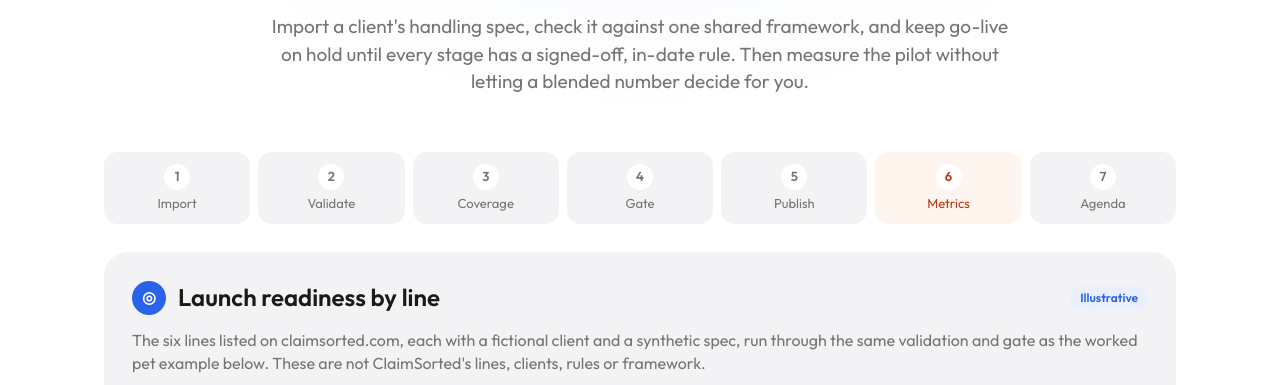
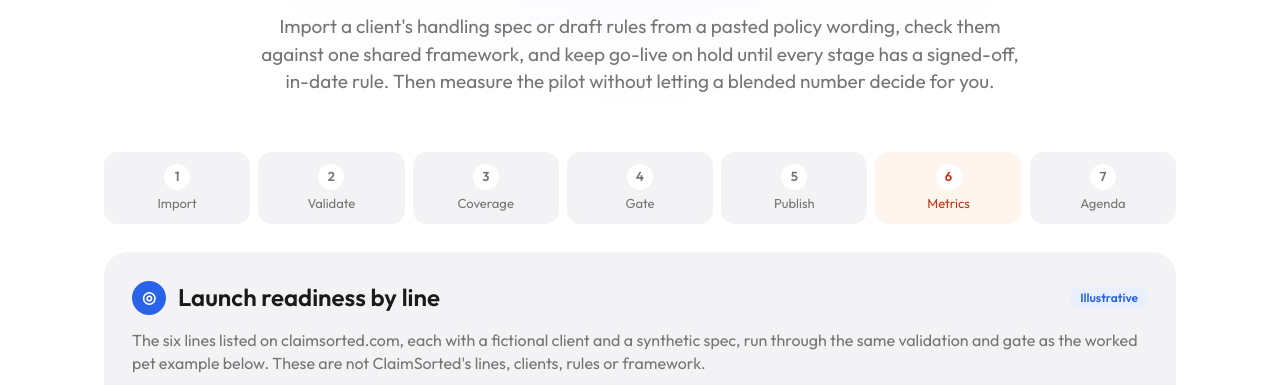
Before and after one commit to CashpointSoulja/claimsorted-line-launch-desk, a website with bundled scripts: page public/index.html in a window 1280 px wide. Shown: the part 339-724 px from the top of the page. Built offline with nearby package versions, Linux system fonts and the light colour scheme.

Commit message:
Mention drafting from policy wording in hero copy

```diff
--- a/public/index.html
+++ b/public/index.html
@@ -27,7 +27,7 @@
     <p class="eyebrow">Founding Ops &amp; Strategy · London</p>
     <h1>Line Launch Desk</h1>
     <p class="hero-sub">Add a new line of business without breaking the claims framework</p>
-    <p class="hero-copy">Import a client's handling spec, check it against one shared framework, and keep go-live on hold until every stage has a signed-off, in-date rule. Then measure the pilot without letting a blended number decide for you.</p>
+    <p class="hero-copy">Import a client's handling spec or draft rules from a pasted policy wording, check them against one shared framework, and keep go-live on hold until every stage has a signed-off, in-date rule. Then measure the pilot without letting a blended number decide for you.</p>
   </section>
 
   <ol class="stepper" id="stepper" aria-label="Launch steps"></ol>
```
